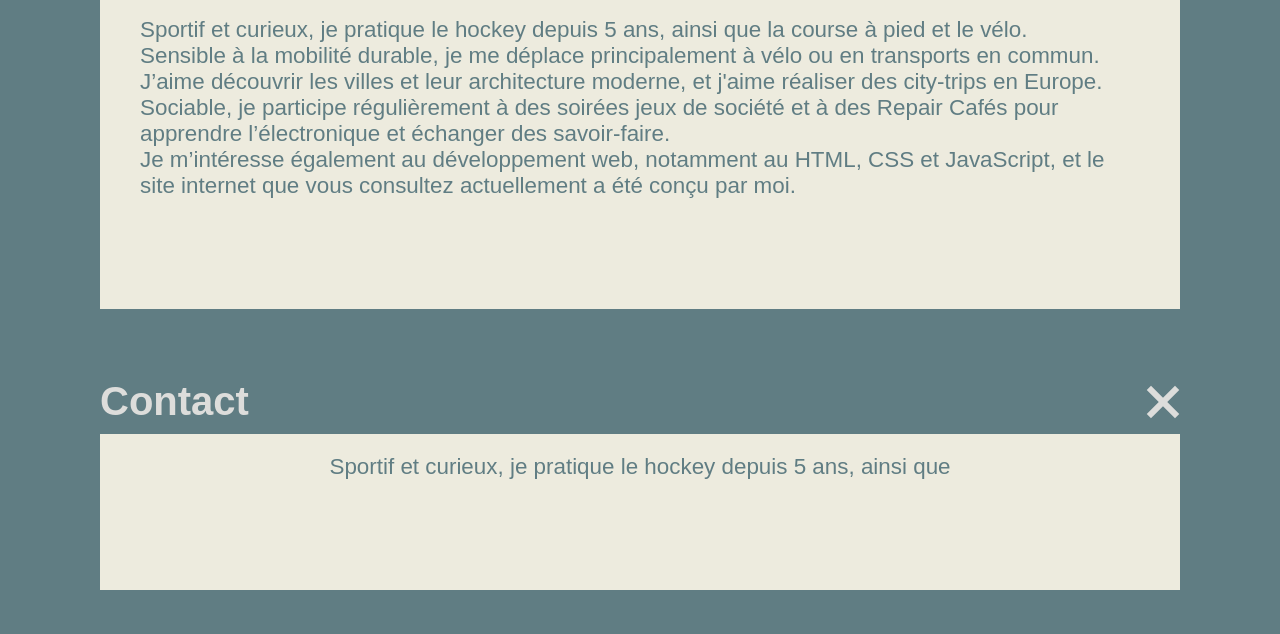
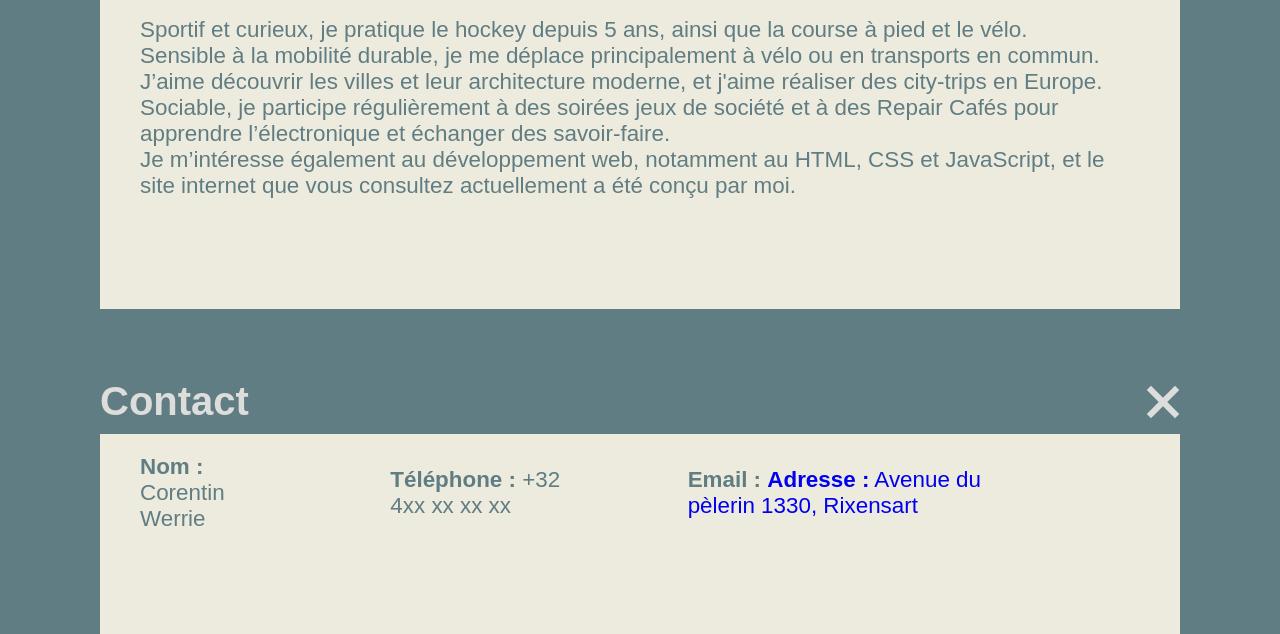
Before and after one commit to Corentin1330/CV-Corentin-Werrie, a plain HTML site: page index.html in a window 1280 px wide. Shown: the part 3031-3665 px from the top of the page. Drawn offline with Linux system fonts and the light colour scheme.

Commit message:
Ajout de la section Contact avec numéro et adresse

```diff
--- a/index.html
+++ b/index.html
@@ -606,7 +606,10 @@
 
                 <div id="sec-panel-6" class="fold-panel" role="region" aria-labelledby="sec-title-6">
                     <div class="fond-4">
-                        <p>Sportif et curieux, je pratique le hockey depuis 5 ans, ainsi que</p>
+                        <p><strong>Nom :</strong> Corentin Werrie</p>
+                        <p><strong>Téléphone :</strong> +32 4xx xx xx xx</p>
+                        <p><strong>Email :</strong> <a href="mailto:corentin.werrie@gmail.com</a></p>
+                        <p><strong>Adresse :</strong> Avenue du pèlerin 1330, Rixensart</p>
                     </div>
                 </div>
             </section>
```
